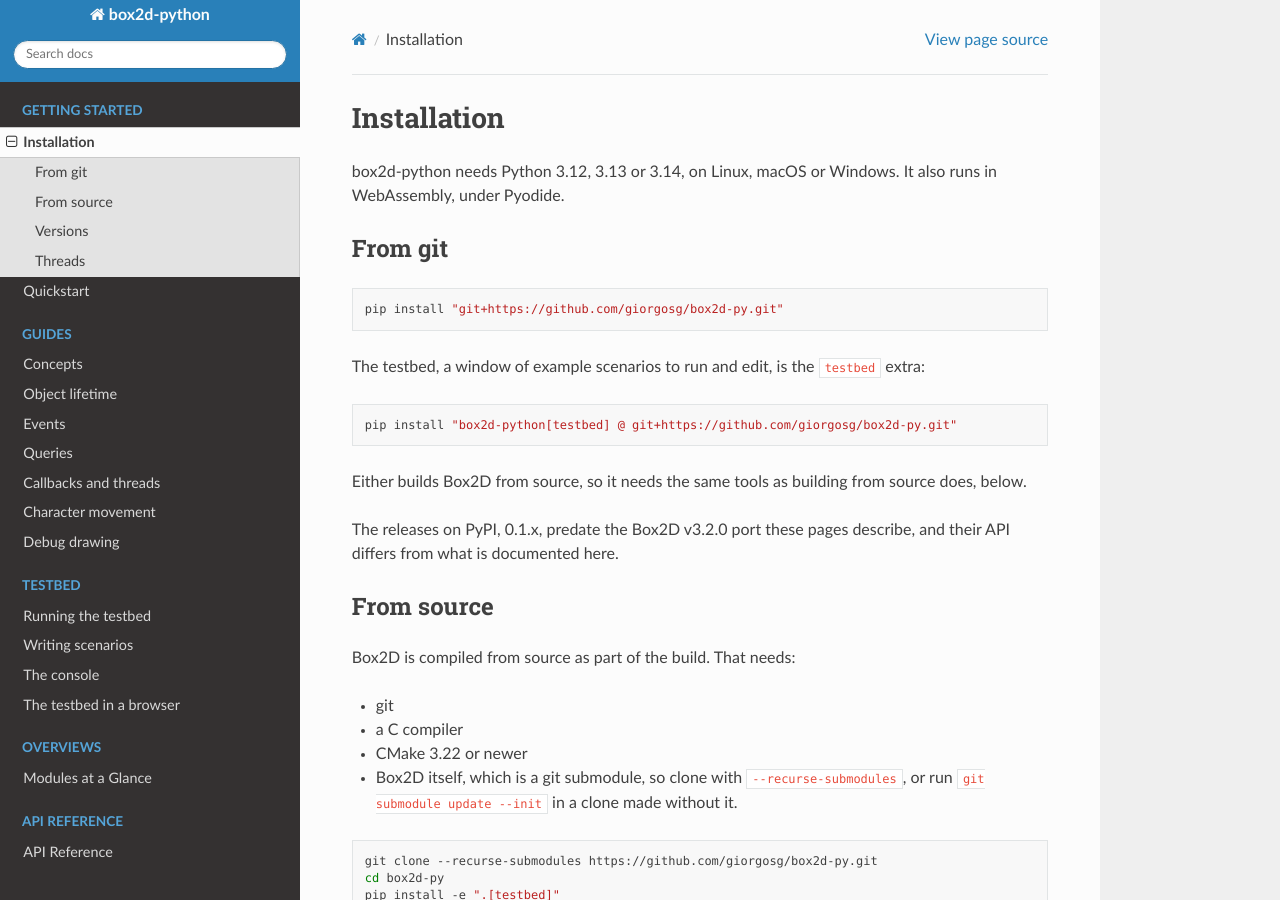
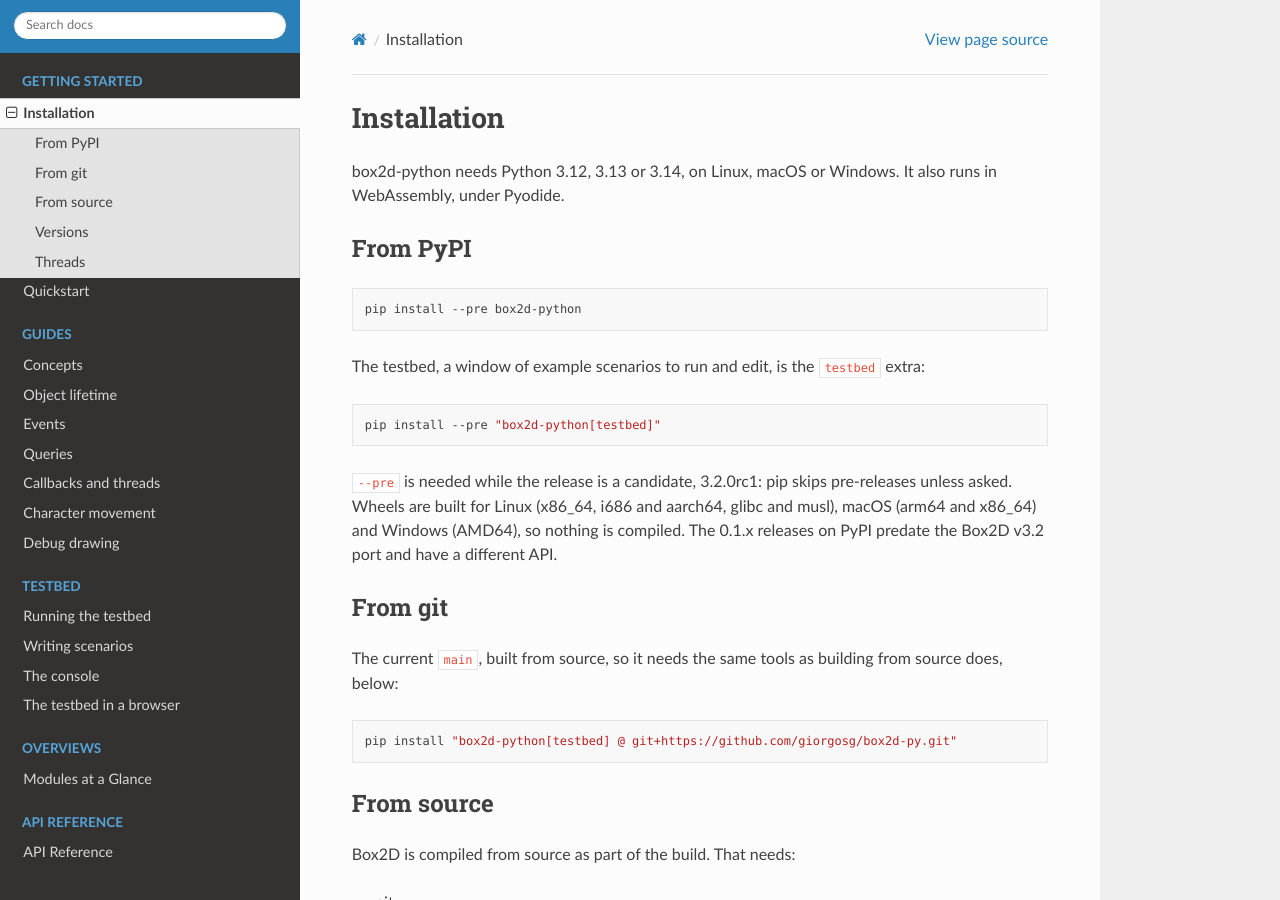
Before and after one commit to giorgosg/box2d-py, a Sphinx documentation site: the page built from docs/source/getting_started/install.rst, in a window 1280 px wide and 900 px high. Built offline with Sphinx 7.4.7 and the Read the Docs theme 3.1.0, drawn with Linux system fonts in a browser that asks for light colours.

Commit message:
Version 3.2.0rc1, with a changelog that starts here
The first usable release of the bindings for Box2D v3.2, so the changelog
starts at it rather than listing changes from the 0.x binding. Install from
PyPI with --pre while it is a candidate; git stays as the route to main.

Co-Authored-By: Claude Opus 5.5 <noreply@anthropic.com>

```diff
--- a/docs/source/getting_started/install.rst
+++ b/docs/source/getting_started/install.rst
@@ -4,25 +4,35 @@ Installation
 box2d-python needs Python 3.12, 3.13 or 3.14, on Linux, macOS or Windows. It
 also runs in WebAssembly, under Pyodide.
 
-From git
---------
+From PyPI
+---------
 
 .. code-block:: bash
 
-    pip install "git+https://github.com/giorgosg/box2d-py.git"
+    pip install --pre box2d-python
 
 The testbed, a window of example scenarios to run and edit, is the
 ``testbed`` extra:
 
 .. code-block:: bash
 
+    pip install --pre "box2d-python[testbed]"
+
+``--pre`` is needed while the release is a candidate, 3.2.0rc1: pip skips
+pre-releases unless asked. Wheels are built for Linux (x86_64, i686 and
+aarch64, glibc and musl), macOS (arm64 and x86_64) and Windows (AMD64), so
+nothing is compiled. The 0.1.x releases on PyPI predate the Box2D v3.2 port
+and have a different API.
+
+From git
+--------
+
+The current ``main``, built from source, so it needs the same tools as
+building from source does, below:
+
+.. code-block:: bash
+
     pip install "box2d-python[testbed] @ git+https://github.com/giorgosg/box2d-py.git"
-
-Either builds Box2D from source, so it needs the same tools as building from
-source does, below.
-
-The releases on PyPI, 0.1.x, predate the Box2D v3.2.0 port these pages
-describe, and their API differs from what is documented here.
 
 From source
 -----------
--- a/src/box2d/__init__.py
+++ b/src/box2d/__init__.py
@@ -62,7 +62,7 @@ from .lifetime import DestroyedError
 from ._checked import InvalidInputError
 from ._version import find_version as _find_version
 
-#: This binding's version, such as ``"0.2.0"``: the installed box2d-python
+#: This binding's version, such as ``"3.2.0rc1"``: the installed box2d-python
 #: package's. Box2D's own version is BOX2D_VERSION.
 __version__ = _find_version()
 del _find_version
```
Also changed, not shown: CHANGELOG.md (added, +28 -0 lines), README.md (+15 -5 lines), pyproject.toml (+9 -2 lines).
